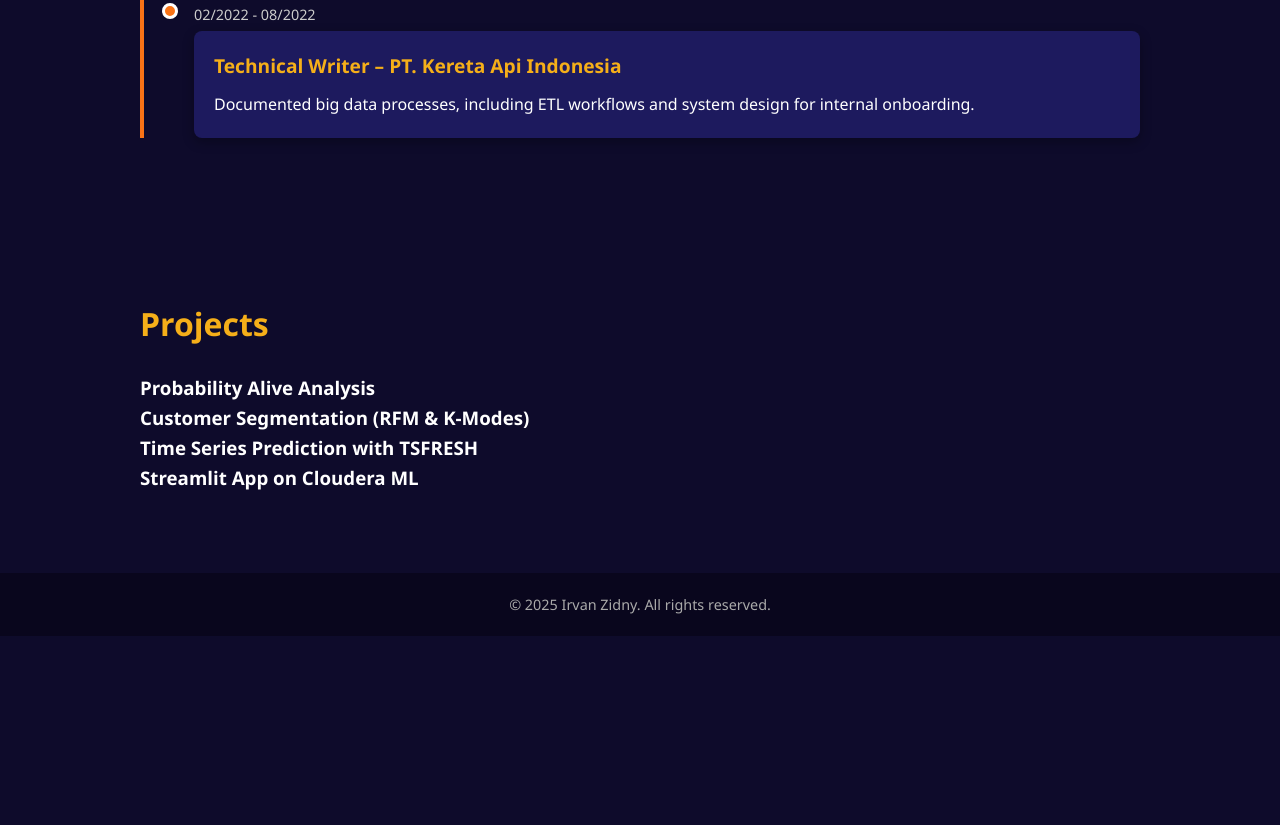
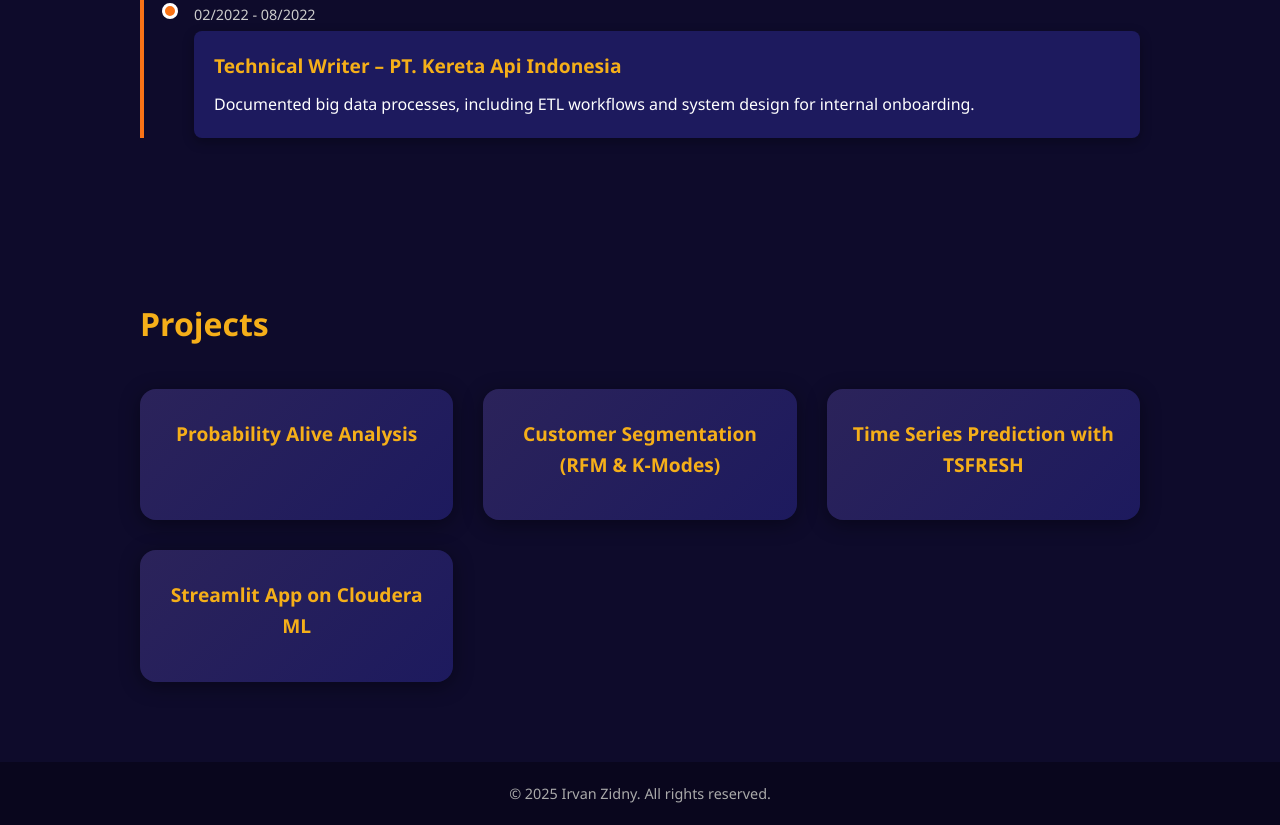
Before and after one commit to Rgoptimus/portofolio, a plain HTML site: page index.html in a window 1280 px wide. Shown: the part 1766-2591 px from the top of the page. Before the commit the page ends 2402 px from the top, so only its background shows below. Drawn offline with nearby package versions, Linux system fonts and the light colour scheme.

Commit message:
Update style.css

```diff
--- a/style.css
+++ b/style.css
@@ -118,11 +118,10 @@ section {
   animation: fadeInUp 1s ease-in-out;
 }
 
-/* DOT berada sejajar secara vertikal lurus */
 .timeline-dot {
   position: absolute;
   top: 0;
-  left: -32px; /* agar tepat di tengah border 4px + ukuran dot */
+  left: -32px;
   width: 16px;
   height: 16px;
   background-color: #f97316;
@@ -155,7 +154,37 @@ section {
   padding-left: 20px;
 }
 
-/* FOOTER */
+/* === PROJECTS === */
+.projects-grid {
+  display: grid;
+  grid-template-columns: repeat(auto-fit, minmax(250px, 1fr));
+  gap: 30px;
+  margin-top: 40px;
+}
+
+.project-card {
+  background: linear-gradient(135deg, #2b235a, #1d1a5e);
+  border-radius: 16px;
+  padding: 30px 20px;
+  box-shadow: 0 4px 20px rgba(0, 0, 0, 0.4);
+  transition: transform 0.3s ease, box-shadow 0.3s ease;
+  color: #fff;
+  text-align: center;
+  cursor: pointer;
+}
+
+.project-card h3 {
+  font-size: 1.2rem;
+  color: #f5af19;
+  margin-bottom: 10px;
+}
+
+.project-card:hover {
+  transform: translateY(-8px);
+  box-shadow: 0 8px 30px rgba(245, 175, 25, 0.5);
+}
+
+/* === FOOTER === */
 footer {
   text-align: center;
   padding: 20px;
@@ -164,7 +193,7 @@ footer {
   font-size: 0.9rem;
 }
 
-/* ANIMASI */
+/* === ANIMATION === */
 @keyframes fadeInUp {
   from {
     opacity: 0;
```
